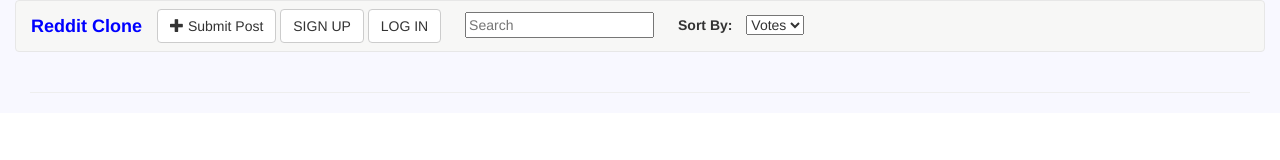
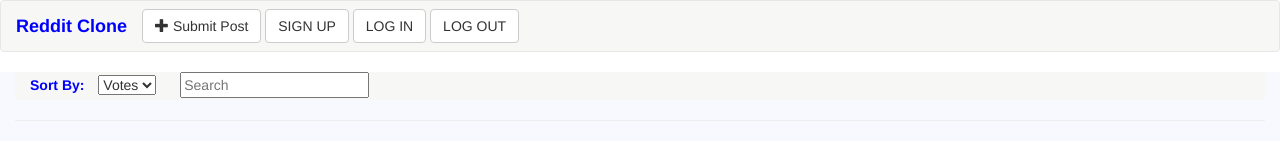
Before and after one commit to ambaldwin/redditClone-angular, a website: page client/index.html in a window 1280 px wide. Drawn offline with nearby package versions, Linux system fonts and the light colour scheme; some packages are replaced by stand-ins of ours; no server answers.

Commit message:
search and logout works

```diff
--- a/client/css/style.css
+++ b/client/css/style.css
@@ -45,7 +45,7 @@ img {
 }
 
 .sortBox {
-  margin-left: 20px;
+  color: blue !important;
 }
 
 .sortList {
--- a/client/index.html
+++ b/client/index.html
@@ -9,7 +9,22 @@
     <script src="https://cdnjs.cloudflare.com/ajax/libs/moment.js/2.10.6/moment.min.js"></script>
 </head>
 
-<body>
+<body ng-controller="mainController">
+  <nav class="navbar navbar-default">
+    <div class="container-fluid-nav">
+      <div class="navbar-header">
+        <a href="#/" class="navbar-brand">
+          <strong>Reddit Clone</strong>
+        </a>
+        <button type="button" class="btn btn-default navbar-btn" ng-click="showme = !showme">
+          <span class="glyphicon glyphicon-plus" aria-hidden="true"></span> Submit Post
+        </button>
+        <a href="#/signup" class="btn btn-default navbar-btn">SIGN UP</a>
+        <a href="#/login" class="btn btn-default navbar-btn">LOG IN</a>
+        <button class="btn btn-default navbar-btn" ng-controller="mainController" ng-click="logOut()" type="button" name="button">LOG OUT</button>
+      </div>
+    </div>
+  </nav>
 
   <div class="container-fluid">
     <div ng-view></div>
--- a/client/js/controllers/mainController.js
+++ b/client/js/controllers/mainController.js
@@ -26,6 +26,12 @@ app.controller('mainController', function($scope, redditService, $location) {
                 })
             }
 
+            $scope.logOut = function() {
+              redditService.logout().then(function() {
+                  $location.url('/')
+              })
+            }
+
     //
     //   $scope.newComment = {};
     //   $scope.addComment = function(city) {
--- a/client/js/controllers/postController.js
+++ b/client/js/controllers/postController.js
@@ -2,7 +2,6 @@ app.controller('postController', function($scope, redditService, $location, $rou
     var id = $routeParams.id
 
     redditService.one(id).then(function(post) {
-        console.log('post in one post controller', post);
         $scope.city = post.data[0]
     })
 
--- a/client/js/controllers/signUpController.js
+++ b/client/js/controllers/signUpController.js
@@ -15,4 +15,5 @@ app.controller('signUpController', function($scope, redditService, $location) {
                $location.url('/')
           })
       }
+
 });
--- a/client/js/services/redditService.js
+++ b/client/js/services/redditService.js
@@ -18,6 +18,9 @@ app.service('redditService', function ($http) {
     login: function(returningUser) {
       return $http.post('./login/login', returningUser);
     },
+    logout: function() {
+      return $http.get('./login/login');
+    },
     one: function(id) {
       return $http.get(`/onepost/${id}`)
     },
--- a/client/views/allposts.html
+++ b/client/views/allposts.html
@@ -1,24 +1,13 @@
-<nav class="navbar navbar-default">
-  <div class="container-fluid-nav">
-    <div class="navbar-header">
-      <a class="navbar-brand">
-        <strong>Reddit Clone</strong>
-      </a>
-      <button type="button" class="btn btn-default navbar-btn" ng-click="showme = !showme">
-        <span class="glyphicon glyphicon-plus" aria-hidden="true"></span> Submit Post
-      </button>
-      <a href="#/signup" class="btn btn-default navbar-btn">SIGN UP</a>
-      <a href="#/login" class="btn btn-default navbar-btn">LOG IN</a>
-      <input type="text" class="searchBox" ng-model="view.search" placeholder="Search">
-        <label class="sortBox" for="sort">  Sort By:</label>
+<div class="container-fluid navbar-default">
+    <label class="sortBox" for="sort"> Sort By:</label>
     <select class="sortList" name="singleSelect" ng-model="sort">
         <option value="-votes">Votes</option>
         <option value="date">Date</option>
         <option value="title">Title</option>
     </select>
+    <input type="text" class="searchBox" ng-model="view.search" placeholder="Search">
 </div>
-  </div>
-</nav>
+<hr>
 
 <!-- New Post Form -->
 <div class="container-fluid">
@@ -41,7 +30,6 @@
         </div>
         <button name="button" ng-disabled="userForm.$invalid" ng-click="showme=false">Submit</button>
     </form>
-    <hr>
 </div>
 
 <!-- Posts Creation -->
--- a/server/routes/onepost.js
+++ b/server/routes/onepost.js
@@ -5,6 +5,7 @@ var cookieSession = require('cookie-session');
 var bcrypt = require('bcrypt');
 
 router.get('/:id', (req, res, next) => {
+  console.log('onepost id in route');
     knex('posts')
     .where('posts.id', req.params.id)
     .join('users', 'posts.user_id', 'users.id')
```
Also changed, not shown: client/views/onepost.html (+3 -2 lines), server/routes/login.js (+4 -4 lines). Lines whose indentation alone changed are shown as unchanged.
